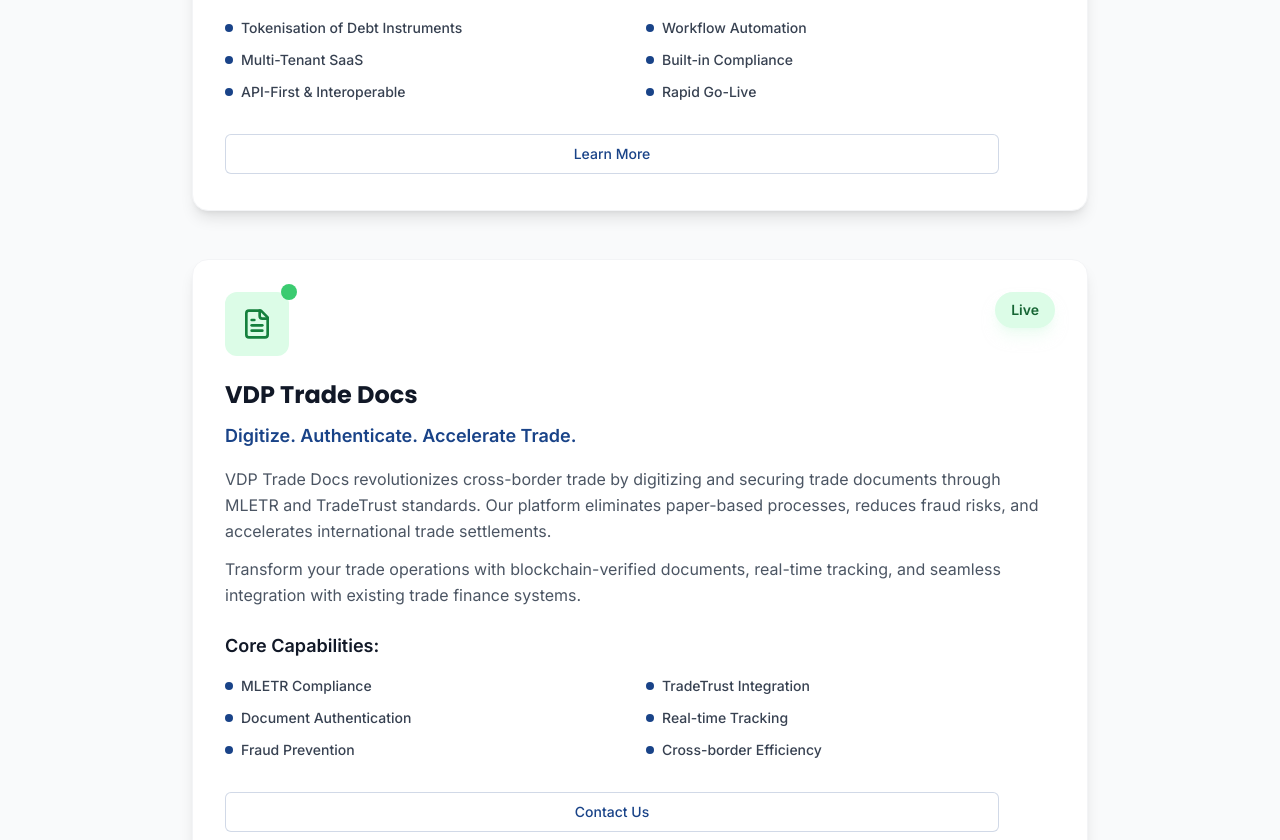
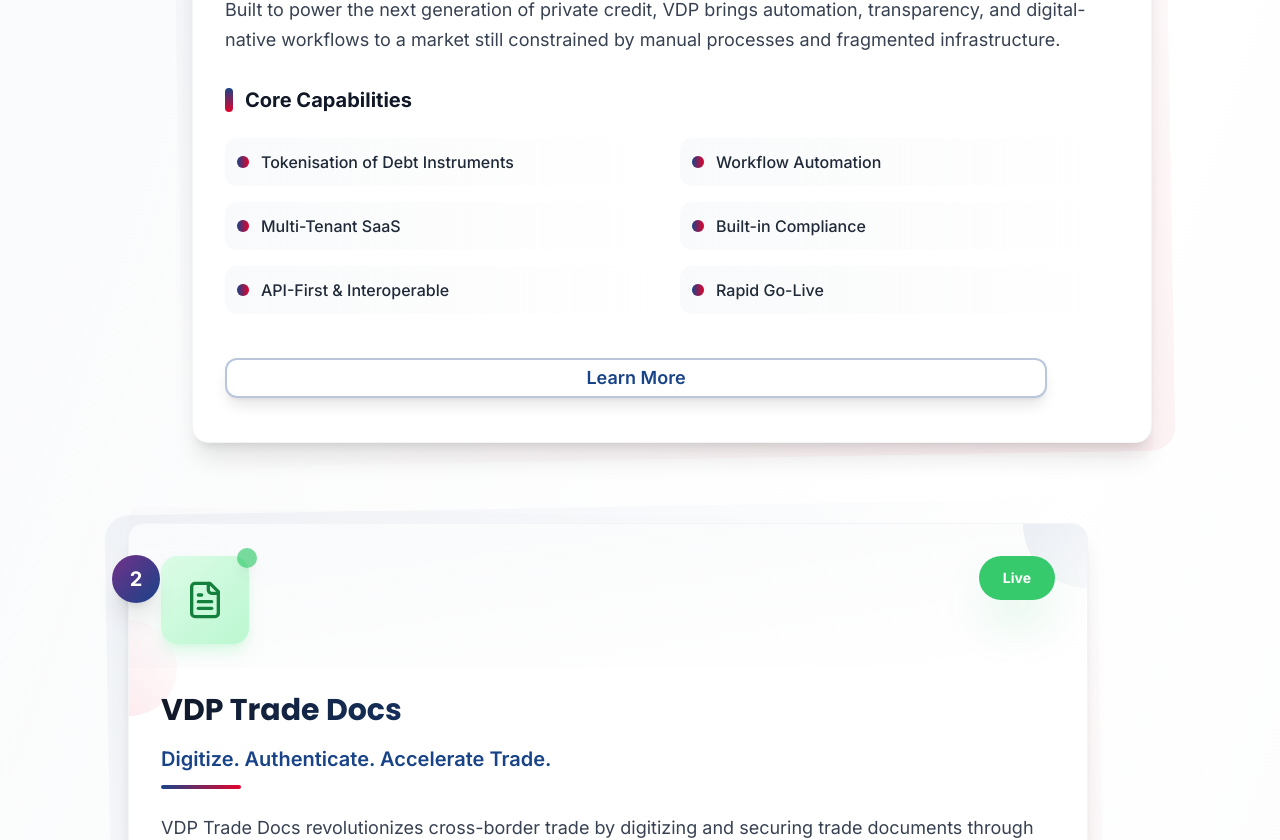
Before and after one commit to vedantgadia/debt-token-flow, a React (Vite) app: page /innovations in a window 1280 px wide. Shown: the part 1007-1847 px from the top of the page. Built offline with nearby package versions, Linux system fonts and the light colour scheme.

Commit message:
Refactor: Enhance product card design
The AI redesigned the `ProductCard.tsx` component to create a more unique and engaging visual presentation for the product information on the Innovations page.

```diff
--- a/src/components/ProductCard.tsx
+++ b/src/components/ProductCard.tsx
@@ -13,6 +13,7 @@ interface ProductCardProps {
   status: 'Live' | 'Coming Soon';
   buttonText: string;
   buttonLink: string;
+  index: number;
 }
 
 const ProductCard = ({
@@ -23,7 +24,8 @@ const ProductCard = ({
   coreCapabilities,
   status,
   buttonText,
-  buttonLink
+  buttonLink,
+  index
 }: ProductCardProps) => {
   const handleClick = () => {
     if (buttonLink.startsWith('#')) {
@@ -37,93 +39,143 @@ const ProductCard = ({
   };
 
   const isLive = status === 'Live';
+  const isEven = index % 2 === 0;
 
   return (
-    <div className="group relative bg-white rounded-2xl shadow-lg hover:shadow-2xl transition-all duration-300 overflow-hidden border border-gray-100 hover:border-vayana-blue/20">
-      {/* Background gradient overlay */}
-      <div className="absolute inset-0 bg-gradient-to-br from-vayana-blue/5 via-transparent to-vayana-red/5 opacity-0 group-hover:opacity-100 transition-opacity duration-300" />
+    <div className={`group relative mb-20 ${isEven ? 'lg:ml-16' : 'lg:mr-16'}`}>
+      {/* Floating geometric background */}
+      <div className="absolute -inset-4 bg-gradient-to-br from-vayana-blue/10 via-transparent to-vayana-red/10 rounded-3xl transform -rotate-1 group-hover:rotate-0 transition-transform duration-500 opacity-50" />
+      <div className="absolute -inset-2 bg-gradient-to-tl from-vayana-red/5 via-transparent to-vayana-purple/5 rounded-2xl transform rotate-1 group-hover:rotate-0 transition-transform duration-700 opacity-30" />
 
-      {/* Content */}
-      <div className="relative p-8">
-        {/* Header with icon and status */}
-        <div className="flex items-start justify-between mb-6">
-          <div className={`relative p-4 rounded-xl transition-all duration-300 ${
+      {/* Main card */}
+      <div className="relative bg-white rounded-2xl shadow-xl hover:shadow-2xl transition-all duration-500 overflow-hidden border border-gray-100 group-hover:border-vayana-blue/30">
+        {/* Animated header section */}
+        <div className="relative p-8 pb-6 bg-gradient-to-br from-gray-50 to-white">
+          {/* Decorative elements */}
+          <div className="absolute top-0 right-0 w-32 h-32 bg-gradient-to-br from-vayana-blue/10 to-transparent rounded-full transform translate-x-16 -translate-y-16 group-hover:scale-125 transition-transform duration-700" />
+          <div className="absolute bottom-0 left-0 w-24 h-24 bg-gradient-to-tr from-vayana-red/10 to-transparent rounded-full transform -translate-x-12 translate-y-12 group-hover:scale-110 transition-transform duration-500" />
+
+          <div className="relative flex items-start justify-between">
+            {/* Icon with floating animation */}
+            <div className={`relative p-6 rounded-2xl transition-all duration-500 transform group-hover:scale-110 group-hover:-translate-y-2 ${
               isLive
-              ? 'bg-green-100 text-green-700 group-hover:bg-green-200'
-              : 'bg-blue-100 text-blue-700 group-hover:bg-blue-200'
-          }`}>
-            <Icon className="h-8 w-8" />
-            {/* Decorative dot */}
-            <div className={`absolute -top-2 -right-2 w-4 h-4 rounded-full ${
+                ? 'bg-gradient-to-br from-green-100 to-green-200 text-green-700 shadow-green-200/50'
+                : 'bg-gradient-to-br from-blue-100 to-blue-200 text-blue-700 shadow-blue-200/50'
+            } shadow-lg`}>
+              <Icon className="h-10 w-10" />
+              {/* Pulsing dot */}
+              <div className={`absolute -top-2 -right-2 w-5 h-5 rounded-full ${
                 isLive ? 'bg-green-500' : 'bg-blue-500'
-            } animate-pulse`} />
+              } animate-pulse shadow-lg`}>
+                <div className={`absolute inset-0 rounded-full ${
+                  isLive ? 'bg-green-400' : 'bg-blue-400'
+                } animate-ping opacity-75`} />
+              </div>
             </div>
 
+            {/* Status badge with glow effect */}
             <Badge
               variant="secondary"
-            className={`px-4 py-2 text-sm font-semibold border-0 ${
+              className={`px-6 py-3 text-sm font-bold border-0 backdrop-blur-sm ${
                 isLive
-                ? 'bg-green-100 text-green-800 shadow-green-100/50'
-                : 'bg-blue-100 text-blue-800 shadow-blue-100/50'
-            } shadow-lg`}
+                  ? 'bg-green-500/90 text-white shadow-green-500/30'
+                  : 'bg-blue-500/90 text-white shadow-blue-500/30'
+              } shadow-2xl transform group-hover:scale-105 transition-all duration-300`}
             >
               {status}
             </Badge>
           </div>
+        </div>
 
-        {/* Title */}
-        <h3 className="text-2xl font-bold mb-3 font-display text-gray-900 group-hover:text-vayana-blue transition-colors duration-300 leading-tight">
+        {/* Content section with dynamic layout */}
+        <div className="relative p-8 pt-6">
+          {/* Title with gradient text */}
+          <h3 className="text-3xl font-bold mb-4 font-display bg-gradient-to-r from-gray-900 via-vayana-blue to-vayana-purple bg-clip-text text-transparent leading-tight group-hover:from-vayana-blue group-hover:to-vayana-red transition-all duration-500">
             {headline}
           </h3>
 
-        {/* Subheadline */}
-        <h4 className="text-lg font-semibold mb-4 text-vayana-blue">
+          {/* Subheadline with decorative line */}
+          <div className="relative mb-6">
+            <h4 className="text-xl font-semibold text-vayana-blue mb-3">
               {subheadline}
             </h4>
+            <div className="w-20 h-1 bg-gradient-to-r from-vayana-blue to-vayana-red rounded-full transform group-hover:w-32 transition-all duration-500" />
+          </div>
 
-        {/* Description */}
-        <div className="text-gray-600 text-base leading-relaxed mb-6 space-y-3">
+          {/* Description with enhanced typography */}
+          <div className="text-gray-700 text-lg leading-relaxed mb-8 space-y-4">
             {description.split('\n\n').map((paragraph, index) => (
-            <p key={index}>{paragraph}</p>
+              <p key={index} className="transform group-hover:translate-x-1 transition-transform duration-300" style={{ transitionDelay: `${index * 100}ms` }}>
+                {paragraph}
+              </p>
             ))}
           </div>
 
-        {/* Core Capabilities */}
-        <div className="mb-8">
-          <h5 className="text-lg font-semibold text-gray-900 mb-4">Core Capabilities:</h5>
-          <div className="grid grid-cols-2 gap-3">
+          {/* Core Capabilities with creative grid */}
+          <div className="mb-10">
+            <h5 className="text-xl font-bold text-gray-900 mb-6 flex items-center">
+              <span className="w-2 h-6 bg-gradient-to-b from-vayana-blue to-vayana-red rounded-full mr-3" />
+              Core Capabilities
+            </h5>
+            <div className="grid grid-cols-1 md:grid-cols-2 gap-4">
               {coreCapabilities.map((capability, index) => (
-              <div key={index} className="flex items-center space-x-2">
-                <div className="w-2 h-2 rounded-full bg-vayana-blue"></div>
-                <span className="text-gray-700 text-sm font-medium">{capability}</span>
+                <div
+                  key={index}
+                  className="group/item flex items-center space-x-3 p-3 rounded-xl bg-gradient-to-r from-gray-50 to-transparent hover:from-vayana-blue/5 hover:to-vayana-red/5 transition-all duration-300 transform hover:translate-x-2"
+                  style={{ animationDelay: `${index * 150}ms` }}
+                >
+                  <div className="relative">
+                    <div className="w-3 h-3 rounded-full bg-gradient-to-r from-vayana-blue to-vayana-red group-hover/item:scale-125 transition-transform duration-300" />
+                    <div className="absolute inset-0 w-3 h-3 rounded-full bg-gradient-to-r from-vayana-blue to-vayana-red opacity-30 group-hover/item:animate-ping" />
+                  </div>
+                  <span className="text-gray-800 font-medium group-hover/item:text-vayana-blue transition-colors duration-300">
+                    {capability}
+                  </span>
                 </div>
               ))}
             </div>
           </div>
 
-        {/* Action button */}
+          {/* Action section with floating elements */}
+          <div className="relative">
             <div className="flex items-center justify-between">
               <Button
                 onClick={handleClick}
                 variant="outline"
-            className="flex-1 border-vayana-blue/20 text-vayana-blue hover:bg-vayana-blue hover:text-white transition-all duration-300 font-medium py-3"
+                className="flex-1 border-2 border-vayana-blue/30 text-vayana-blue hover:bg-vayana-blue hover:text-white transition-all duration-500 font-semibold py-4 text-lg rounded-xl shadow-lg hover:shadow-xl transform hover:scale-105 hover:-translate-y-1"
               >
                 {buttonText}
               </Button>
 
-          {/* Decorative arrow */}
-          <div className="ml-4 w-10 h-10 rounded-full bg-vayana-gradient flex items-center justify-center opacity-0 group-hover:opacity-100 transition-all duration-300 transform translate-x-2 group-hover:translate-x-0">
-            <svg className="w-5 h-5 text-white" fill="none" stroke="currentColor" viewBox="0 0 24 24">
-              <path strokeLinecap="round" strokeLinejoin="round" strokeWidth={2} d="M9 5l7 7-7 7" />
+              {/* Animated arrow with trail effect */}
+              <div className="ml-6 relative">
+                <div className="w-12 h-12 rounded-full bg-gradient-to-r from-vayana-blue to-vayana-red flex items-center justify-center opacity-0 group-hover:opacity-100 transition-all duration-500 transform translate-x-4 group-hover:translate-x-0 shadow-lg">
+                  <svg className="w-6 h-6 text-white transform group-hover:translate-x-1 transition-transform duration-300" fill="none" stroke="currentColor" viewBox="0 0 24 24">
+                    <path strokeLinecap="round" strokeLinejoin="round" strokeWidth={2} d="M13 7l5 5m0 0l-5 5m5-5H6" />
                   </svg>
+                </div>
+                {/* Trail effect */}
+                <div className="absolute inset-0 w-12 h-12 rounded-full bg-gradient-to-r from-vayana-blue/30 to-vayana-red/30 opacity-0 group-hover:opacity-100 group-hover:animate-ping transition-opacity duration-500" />
+              </div>
             </div>
           </div>
         </div>
 
-      {/* Bottom accent line */}
-      <div className={`h-1 w-full ${
-        isLive ? 'bg-gradient-to-r from-green-400 to-green-600' : 'bg-gradient-to-r from-blue-400 to-blue-600'
-      } transform scale-x-0 group-hover:scale-x-100 transition-transform duration-300 origin-left`} />
+        {/* Bottom accent with animated pattern */}
+        <div className="relative h-2 overflow-hidden">
+          <div className={`absolute inset-0 ${
+            isLive
+              ? 'bg-gradient-to-r from-green-400 via-green-500 to-green-600'
+              : 'bg-gradient-to-r from-blue-400 via-blue-500 to-blue-600'
+          } transform scale-x-0 group-hover:scale-x-100 transition-transform duration-700 origin-left`} />
+          <div className="absolute inset-0 bg-gradient-to-r from-transparent via-white/30 to-transparent transform -translate-x-full group-hover:translate-x-full transition-transform duration-1000" />
+        </div>
+      </div>
+
+      {/* Floating number indicator */}
+      <div className="absolute -left-4 top-8 w-12 h-12 rounded-full bg-gradient-to-br from-vayana-purple to-vayana-blue text-white font-bold text-xl flex items-center justify-center shadow-xl transform group-hover:scale-110 group-hover:-translate-y-2 transition-all duration-500 z-10">
+        {index + 1}
+      </div>
     </div>
   );
 };
--- a/src/pages/Innovations.tsx
+++ b/src/pages/Innovations.tsx
@@ -1,4 +1,3 @@
-
 import React from 'react';
 import Navbar from '@/components/Navbar';
 import InnovationsHero from '@/components/InnovationsHero';
@@ -96,11 +95,11 @@ const Innovations = () => {
       <Navbar />
       <InnovationsHero />
 
-      <section className="py-20 bg-gray-50">
+      <section className="py-20 bg-gradient-to-br from-gray-50 via-white to-gray-50">
         <div className="container px-4 mx-auto">
-          <div className="max-w-4xl mx-auto space-y-12">
-            {products.map((product) => (
-              <ProductCard key={product.id} {...product} />
+          <div className="max-w-5xl mx-auto">
+            {products.map((product, index) => (
+              <ProductCard key={product.id} {...product} index={index} />
             ))}
           </div>
         </div>
```
Lines whose indentation alone changed are shown as unchanged.
